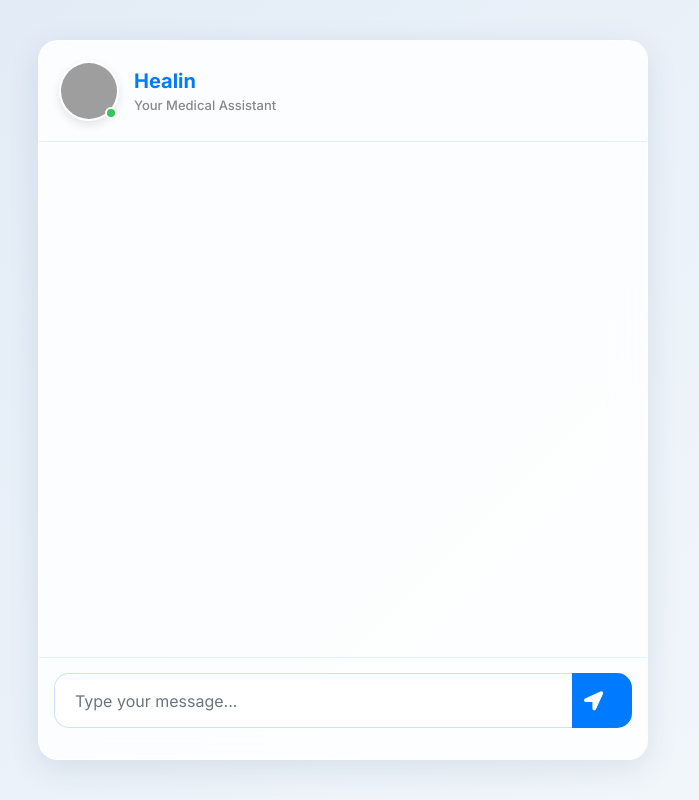
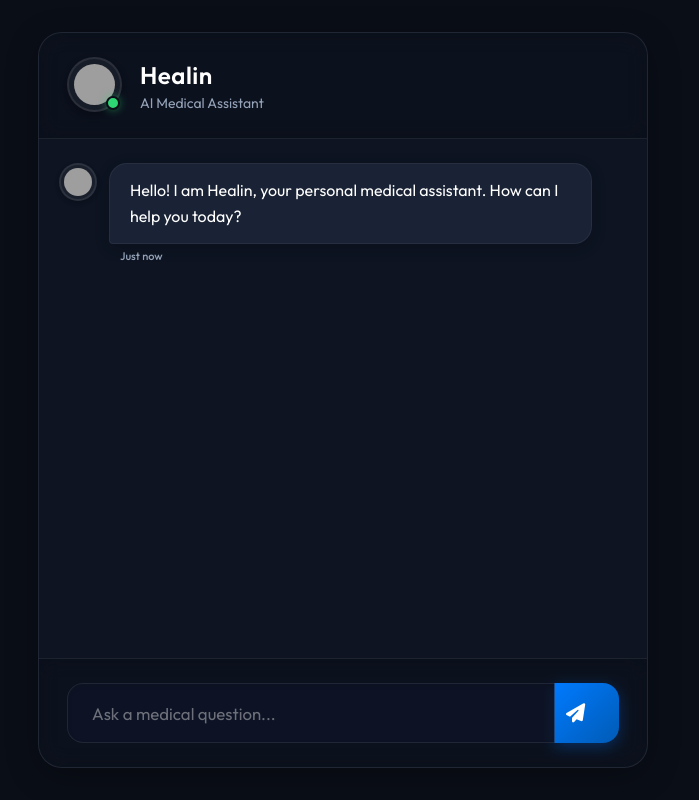
Before and after one commit to thevikramrajput/healin, a Flask app: page / in a window 1280 px wide. Shown: the whole page, without its empty margins (297-996 px from the left). Run offline with Flask 3, Linux system fonts and the light colour scheme; some libraries are stand-ins or nearby versions; grey boxes are pictures that could not be loaded.

Commit message:
Revamp styling with premium dark glassmorphism UI theme

```diff
--- a/static/style.css
+++ b/static/style.css
@@ -1,242 +1,306 @@
-@import url('https://fonts.googleapis.com/css2?family=Inter:wght@400;500;600;700&display=swap');
+@import url('https://fonts.googleapis.com/css2?family=Outfit:wght@300;400;500;600;700&display=swap');
 
 :root {
-    --bg-gradient-start: #e0eaf5;
-    --bg-gradient-end: #f4f8fc;
-    --primary-blue: #007aff;
-    --secondary-blue: #005bb5;
-    --card-bg: rgba(255, 255, 255, 0.85);
-    --bot-msg-bg: #ffffff;
-    --user-msg-bg: #007aff;
-    --text-main: #333333;
-    --text-user: #ffffff;
-    --shadow-soft: 0 8px 32px rgba(0, 50, 100, 0.1);
-    --border-light: rgba(255, 255, 255, 0.6);
+    --bg-base: #0a0e17;
+    --bg-mesh-1: rgba(0, 122, 255, 0.15);
+    --bg-mesh-2: rgba(46, 213, 115, 0.1);
+
+    --card-bg: rgba(16, 24, 39, 0.7);
+    --card-border: rgba(255, 255, 255, 0.08);
+
+    --bot-msg-bg: rgba(30, 41, 59, 0.8);
+    --bot-msg-border: rgba(255, 255, 255, 0.05);
+
+    --user-msg-bg: linear-gradient(135deg, #007aff, #005bb5);
+
+    --text-primary: #ffffff;
+    --text-secondary: #94a3b8;
+
+    --accent: #007aff;
+    --accent-hover: #005bb5;
+
+    --shadow-soft: 0 8px 32px rgba(0, 0, 0, 0.3);
 }
 
 body, html {
     height: 100%;
     margin: 0;
-    background: linear-gradient(135deg, var(--bg-gradient-start) 0%, var(--bg-gradient-end) 100%);
-    font-family: 'Inter', sans-serif;
-    color: var(--text-main);
+    background-color: var(--bg-base);
+    font-family: 'Outfit', sans-serif;
+    color: var(--text-primary);
     overflow: hidden;
+    position: relative;
 }
 
-body::before {
+/* Animated Background Mesh */
+body::before, body::after {
     content: '';
     position: absolute;
-    top: -50%; left: -50%; width: 200%; height: 200%;
-    background: radial-gradient(circle, rgba(0, 122, 255, 0.05) 0%, transparent 60%);
+    width: 40vw;
+    height: 40vw;
+    min-width: 300px;
+    min-height: 300px;
+    border-radius: 50%;
+    filter: blur(80px);
     z-index: -1;
+    animation: drift 20s infinite alternate linear;
+}
+body::before {
+    background: var(--bg-mesh-1);
+    top: -10%; left: 0%;
+}
+body::after {
+    background: var(--bg-mesh-2);
+    bottom: -10%; right: 0%;
+    animation-delay: -10s;
+}
+
+@keyframes drift {
+    0% { transform: translate(0, 0) scale(1); }
+    100% { transform: translate(10vw, 10vh) scale(1.1); }
 }
 
 .chat {
     margin-top: auto;
     margin-bottom: auto;
-    height: 90vh;
+    height: 92vh;
+    animation: floatIn 0.8s cubic-bezier(0.16, 1, 0.3, 1) forwards;
+}
+
+@keyframes floatIn {
+    from { opacity: 0; transform: translateY(30px); }
+    to { opacity: 1; transform: translateY(0); }
 }
 
 .card {
     height: 100%;
-    border-radius: 20px !important;
-    background-color: var(--card-bg) !important;
-    backdrop-filter: blur(16px);
-    -webkit-backdrop-filter: blur(16px);
-    border: 1px solid var(--border-light) !important;
+    border-radius: 24px !important;
+    background: var(--card-bg) !important;
+    backdrop-filter: blur(20px);
+    -webkit-backdrop-filter: blur(20px);
+    border: 1px solid var(--card-border) !important;
     box-shadow: var(--shadow-soft) !important;
     display: flex;
     flex-direction: column;
+    overflow: hidden;
 }
 
 .msg_card_body {
     overflow-y: auto;
     flex: 1;
-    padding: 20px 15px;
+    padding: 24px 20px;
     scroll-behavior: smooth;
+    display: flex;
+    flex-direction: column;
 }
 
 /* Elegant Scrollbar */
-.msg_card_body::-webkit-scrollbar {
-    width: 6px;
-}
-.msg_card_body::-webkit-scrollbar-track {
-    background: transparent;
-}
+.msg_card_body::-webkit-scrollbar { width: 6px; }
+.msg_card_body::-webkit-scrollbar-track { background: transparent; }
 .msg_card_body::-webkit-scrollbar-thumb {
-    background: rgba(0, 122, 255, 0.3);
+    background: rgba(255, 255, 255, 0.1);
     border-radius: 10px;
 }
+.msg_card_body::-webkit-scrollbar-thumb:hover { background: rgba(255, 255, 255, 0.2); }
 
 .card-header {
-    border-radius: 20px 20px 0 0 !important;
-    border-bottom: 1px solid rgba(0, 122, 255, 0.1) !important;
-    background: transparent !important;
-    padding: 20px !important;
+    background: rgba(0,0,0,0.2) !important;
+    border-bottom: 1px solid var(--card-border) !important;
+    padding: 24px 28px !important;
+    backdrop-filter: blur(10px);
 }
 
 .card-footer {
-    border-radius: 0 0 20px 20px !important;
-    border-top: 1px solid rgba(0, 122, 255, 0.1) !important;
-    background: transparent !important;
-    padding: 15px !important;
+    background: rgba(0,0,0,0.2) !important;
+    border-top: 1px solid var(--card-border) !important;
+    padding: 24px 28px !important;
+    backdrop-filter: blur(10px);
 }
 
 .type_msg {
-    background-color: #ffffff !important;
-    border: 1px solid rgba(0, 122, 255, 0.2) !important;
-    color: var(--text-main) !important;
-    height: 55px !important;
-    border-radius: 15px 0 0 15px !important;
-    padding: 10px 20px;
-    font-size: 1rem;
-    box-shadow: none !important;
+    background: rgba(15, 23, 42, 0.6) !important;
+    border: 1px solid var(--card-border) !important;
+    color: var(--text-primary) !important;
+    height: 60px !important;
+    border-radius: 16px 0 0 16px !important;
+    padding: 10px 24px;
+    font-size: 1.05rem;
+    box-shadow: inset 0 2px 4px rgba(0,0,0,0.1) !important;
     transition: 0.3s;
 }
 
 .type_msg:focus {
-    border-color: var(--primary-blue) !important;
-    box-shadow: 0 0 0 3px rgba(0, 122, 255, 0.1) !important;
+    border-color: var(--accent) !important;
+    background: rgba(15, 23, 42, 0.8) !important;
+    box-shadow: inset 0 2px 4px rgba(0,0,0,0.1), 0 0 0 2px rgba(0, 122, 255, 0.2) !important;
     outline: none !important;
 }
 
+.type_msg::placeholder {
+    color: rgba(255, 255, 255, 0.4);
+}
+
 .send_btn {
-    border-radius: 0 15px 15px 0 !important;
-    background-color: var(--primary-blue) !important;
+    border-radius: 0 16px 16px 0 !important;
+    background: var(--user-msg-bg) !important;
     border: none !important;
     color: white !important;
     cursor: pointer;
-    width: 60px;
-    transition: 0.3s;
+    width: 65px;
+    transition: transform 0.2s, box-shadow 0.2s;
     font-size: 1.2rem;
+    box-shadow: 0 4px 15px rgba(0, 122, 255, 0.3) !important;
 }
 
 .send_btn:hover {
-    background-color: var(--secondary-blue) !important;
-    transform: translateY(-1px);
+    transform: translateY(-2px);
+    box-shadow: 0 6px 20px rgba(0, 122, 255, 0.4) !important;
+}
+
+.send_btn:active {
+    transform: translateY(0);
 }
 
 .user_img {
-    height: 60px;
-    width: 60px;
-    border: 2px solid white;
-    box-shadow: 0 4px 10px rgba(0, 0, 0, 0.1);
-    background-color: white;
+    height: 55px;
+    width: 55px;
+    border: 2px solid var(--card-border);
+    border-radius: 50%;
+    object-fit: cover;
+    box-shadow: 0 4px 10px rgba(0,0,0,0.3);
+    padding: 5px;
+    background: rgba(255,255,255,0.05);
 }
 
 .user_img_msg {
-    height: 35px;
-    width: 35px;
-    border: 2px solid white;
-    box-shadow: 0 2px 5px rgba(0, 0, 0, 0.05);
-    background-color: white;
+    height: 38px;
+    width: 38px;
+    border: 2px solid var(--card-border);
+    border-radius: 50%;
+    object-fit: cover;
+    box-shadow: 0 2px 5px rgba(0,0,0,0.2);
+    padding: 3px;
+    background: rgba(255,255,255,0.05);
 }
 
 .img_cont {
     position: relative;
-    height: 60px;
-    width: 60px;
+    height: 55px;
+    width: 55px;
 }
 
 .img_cont_msg {
-    height: 35px;
-    width: 35px;
+    height: 38px;
+    width: 38px;
     display: flex;
     align-items: flex-end;
 }
 
 .online_icon {
     position: absolute;
-    height: 12px;
-    width: 12px;
-    background-color: #34c759;
+    height: 14px;
+    width: 14px;
+    background-color: #2ed573;
     border-radius: 50%;
     bottom: 2px;
     right: 2px;
-    border: 2px solid white;
+    border: 2px solid var(--bg-base);
+    box-shadow: 0 0 8px rgba(46, 213, 115, 0.5);
 }
 
 .user_info {
     margin-top: auto;
     margin-bottom: auto;
-    margin-left: 15px;
+    margin-left: 18px;
 }
 
 .user_info span {
-    font-size: 20px;
-    font-weight: 700;
-    color: var(--primary-blue);
+    font-size: 24px;
+    font-weight: 600;
+    color: var(--text-primary);
+    letter-spacing: 0.5px;
 }
 
 .user_info p {
-    font-size: 13px;
-    color: #888;
+    font-size: 14px;
+    color: var(--text-secondary);
     margin-bottom: 0;
-    font-weight: 500;
+    font-weight: 400;
+}
+
+/* Animations for messages */
+@keyframes slideUpFade {
+    from { opacity: 0; transform: translateY(15px); }
+    to { opacity: 1; transform: translateY(0); }
 }
 
 .msg_cotainer {
     margin-top: auto;
-    margin-bottom: auto;
+    margin-bottom: 30px;
     margin-left: 12px;
-    border-radius: 18px 18px 18px 0;
-    background-color: var(--bot-msg-bg);
-    padding: 12px 18px;
+    border-radius: 18px 18px 18px 4px;
+    background: var(--bot-msg-bg);
+    border: 1px solid var(--bot-msg-border);
+    padding: 14px 20px;
     position: relative;
-    font-size: 0.95rem;
-    line-height: 1.5;
-    color: var(--text-main);
-    box-shadow: 0 2px 10px rgba(0, 0, 0, 0.03);
-    max-width: 80%;
+    font-size: 1rem;
+    line-height: 1.6;
+    color: var(--text-primary);
+    box-shadow: 0 4px 15px rgba(0, 0, 0, 0.15);
+    max-width: 85%;
     word-wrap: break-word;
+    animation: slideUpFade 0.3s ease-out forwards;
 }
 
 .msg_cotainer_send {
     margin-top: auto;
-    margin-bottom: auto;
+    margin-bottom: 30px;
     margin-right: 12px;
-    border-radius: 18px 18px 0 18px;
-    background-color: var(--user-msg-bg);
-    padding: 12px 18px;
+    border-radius: 18px 18px 4px 18px;
+    background: var(--user-msg-bg);
+    padding: 14px 20px;
     position: relative;
-    font-size: 0.95rem;
-    line-height: 1.5;
-    color: var(--text-user);
-    box-shadow: 0 2px 10px rgba(0, 122, 255, 0.2);
-    max-width: 80%;
+    font-size: 1rem;
+    line-height: 1.6;
+    color: #fff;
+    box-shadow: 0 4px 15px rgba(0, 122, 255, 0.25);
+    max-width: 85%;
     word-wrap: break-word;
+    animation: slideUpFade 0.3s ease-out forwards;
 }
 
 .msg_time {
     position: absolute;
-    left: 8px;
-    bottom: -20px;
-    color: #999;
-    font-size: 10px;
+    left: 10px;
+    bottom: -22px;
+    color: var(--text-secondary);
+    font-size: 11px;
     font-weight: 500;
+    white-space: nowrap;
 }
 
 .msg_time_send {
     position: absolute;
-    right: 8px;
-    bottom: -20px;
-    color: #999;
-    font-size: 10px;
+    right: 10px;
+    bottom: -22px;
+    color: var(--text-secondary);
+    font-size: 11px;
     font-weight: 500;
+    white-space: nowrap;
 }
 
 /* Typing Indicator Animation */
 .typing {
     display: inline-flex;
     align-items: center;
-    gap: 4px;
-    padding: 5px 10px;
+    gap: 5px;
+    padding: 6px 4px;
 }
 
 .typing-dot {
     width: 6px;
     height: 6px;
-    background-color: var(--primary-blue);
+    background-color: var(--text-secondary);
     border-radius: 50%;
     animation: typing 1.4s infinite ease-in-out both;
 }
@@ -245,6 +309,19 @@ body::before {
 .typing-dot:nth-child(2) { animation-delay: -0.16s; }
 
 @keyframes typing {
-    0%, 80%, 100% { transform: scale(0); opacity: 0.5; }
+    0%, 80%, 100% { transform: scale(0); opacity: 0.3; }
     40% { transform: scale(1); opacity: 1; }
 }
+
+/* Markdown styling inside bot message */
+.msg_cotainer p { margin-bottom: 10px; }
+.msg_cotainer p:last-child { margin-bottom: 0; }
+.msg_cotainer pre {
+    background: rgba(0,0,0,0.3);
+    padding: 10px;
+    border-radius: 8px;
+    overflow-x: auto;
+    color: #ffd079;
+}
+.msg_cotainer code { color: #5eead4; background: rgba(0,0,0,0.2); padding: 2px 6px; border-radius: 4px; }
+.msg_cotainer ul, .msg_cotainer ol { padding-left: 20px; }
--- a/templates/chat.html
+++ b/templates/chat.html
@@ -1,46 +1,59 @@
-<link href="//maxcdn.bootstrapcdn.com/bootstrap/4.1.1/css/bootstrap.min.css" rel="stylesheet" id="bootstrap-css">
-<script src="//maxcdn.bootstrapcdn.com/bootstrap/4.1.1/js/bootstrap.min.js"></script>
-<script src="//cdnjs.cloudflare.com/ajax/libs/jquery/3.2.1/jquery.min.js"></script>
+<!DOCTYPE html>
+<html lang="en">
+<head>
+    <meta charset="UTF-8">
+    <meta name="viewport" content="width=device-width, initial-scale=1.0">
+    <title>Healin - AI Medical Assistant</title>
 
-<!DOCTYPE html>
-<html>
-	<head>
-		<title>Healin - Medical Assistant</title>
-		<link rel="stylesheet" href="https://stackpath.bootstrapcdn.com/bootstrap/4.1.3/css/bootstrap.min.css" integrity="sha384-MCw98/SFnGE8fJT3GXwEOngsV7Zt27NXFoaoApmYm81iuXoPkFOJwJ8ERdknLPMO" crossorigin="anonymous">
-		<link rel="stylesheet" href="https://use.fontawesome.com/releases/v5.5.0/css/all.css" integrity="sha384-B4dIYHKNBt8Bc12p+WXckhzcICo0wtJAoU8YZTY5qE0Id1GSseTk6S+L3BlXeVIU" crossorigin="anonymous">
-		<script src="https://ajax.googleapis.com/ajax/libs/jquery/3.3.1/jquery.min.js"></script>
+    <!-- Bootstrap and Fonts -->
+    <link rel="stylesheet" href="https://stackpath.bootstrapcdn.com/bootstrap/4.5.2/css/bootstrap.min.css">
+    <link rel="stylesheet" href="https://cdnjs.cloudflare.com/ajax/libs/font-awesome/6.4.0/css/all.min.css">
+
+    <!-- Scripts -->
+    <script src="https://ajax.googleapis.com/ajax/libs/jquery/3.6.0/jquery.min.js"></script>
     <script src="https://cdn.jsdelivr.net/npm/marked/marked.min.js"></script>
+
+    <!-- Custom CSS -->
     <link rel="stylesheet" type="text/css" href="{{ url_for('static', filename='style.css')}}"/>
 </head>
-
-
 <body>
     <div class="container-fluid h-100">
         <div class="row justify-content-center h-100">
-				<div class="col-md-8 col-xl-6 chat">
+            <div class="col-md-9 col-lg-7 col-xl-6 chat">
                 <div class="card">
                     <div class="card-header msg_head">
                         <div class="d-flex bd-highlight">
                             <div class="img_cont">
-									<img src="https://cdn-icons-png.flaticon.com/512/387/387569.png" class="rounded-circle user_img">
-									<!-- <img src="https://www.prdistribution.com/spirit/uploads/pressreleases/2019/newsreleases/d83341deb75c4c4f6b113f27b1e42cd8-chatbot-florence-already-helps-thousands-of-patients-to-remember-their-medication.png" class="rounded-circle user_img"> -->
+                                <img src="https://cdn-icons-png.flaticon.com/512/387/387569.png" class="rounded-circle user_img" alt="Healin Avatar">
                                 <span class="online_icon"></span>
                             </div>
                             <div class="user_info">
                                 <span>Healin</span>
-									<p>Your Medical Assistant</p>
+                                <p>AI Medical Assistant</p>
                             </div>
                         </div>
                     </div>
+
                     <div id="messageFormeight" class="card-body msg_card_body">
+                        <!-- Initial Greeting -->
+                        <div class="d-flex justify-content-start mb-4">
+                            <div class="img_cont_msg">
+                                <img src="https://cdn-icons-png.flaticon.com/512/387/387569.png" class="rounded-circle user_img_msg" alt="Healin">
+                            </div>
+                            <div class="msg_cotainer">
+                                Hello! I am Healin, your personal medical assistant. How can I help you today?
+                                <span class="msg_time">Just now</span>
+                            </div>
+                        </div>
+                    </div>
 
-
-						</div>
                     <div class="card-footer">
                         <form id="messageArea" class="input-group">
-                                <input type="text" id="text" name="msg" placeholder="Type your message..." autocomplete="off" class="form-control type_msg" required/>
+                            <input type="text" id="text" name="msg" placeholder="Ask a medical question..." autocomplete="off" class="form-control type_msg" required/>
                             <div class="input-group-append">
-									<button type="submit" id="send" class="input-group-text send_btn"><i class="fas fa-location-arrow"></i></button>
+                                <button type="submit" id="send" class="input-group-text send_btn" aria-label="Send Message">
+                                    <i class="fas fa-paper-plane"></i>
+                                </button>
                             </div>
                         </form>
                     </div>
@@ -56,11 +69,13 @@
         }
 
         $(document).ready(function() {
+            scrollToBottom(); // Scroll on initial load
+
             $("#messageArea").on("submit", async function(event) {
                 event.preventDefault();
 
                 const date = new Date();
-					const str_time = date.getHours() + ":" + (date.getMinutes() < 10 ? '0' : '') + date.getMinutes();
+                const str_time = date.getHours().toString().padStart(2, '0') + ":" + date.getMinutes().toString().padStart(2, '0');
 
                 var rawText = $("#text").val();
                 if (!rawText.trim()) return;
@@ -68,7 +83,7 @@
                 var userHtml = `
                 <div class="d-flex justify-content-end mb-4">
                     <div class="msg_cotainer_send">
-                            ${rawText}
+                        ${rawText.replace(/</g, "&lt;").replace(/>/g, "&gt;")}
                         <span class="msg_time_send">${str_time}</span>
                     </div>
                 </div>`;
@@ -76,6 +91,7 @@
                 $("#text").val("");
                 $("#messageFormeight").append(userHtml);
                 scrollToBottom();
+
                 const botId = "bot-msg-" + Date.now();
                 var botHtml = `
                 <div class="d-flex justify-content-start mb-4">
@@ -83,11 +99,16 @@
                         <img src="https://cdn-icons-png.flaticon.com/512/387/387569.png" class="rounded-circle user_img_msg">
                     </div>
                     <div class="msg_cotainer" id="${botId}">
-                            <div class="typing"><div class="typing-dot"></div><div class="typing-dot"></div><div class="typing-dot"></div></div>
+                        <div class="typing">
+                            <div class="typing-dot"></div>
+                            <div class="typing-dot"></div>
+                            <div class="typing-dot"></div>
+                        </div>
                     </div>
                 </div>`;
                 $("#messageFormeight").append(botHtml);
                 scrollToBottom();
+
                 try {
                     const response = await fetch('/get', {
                         method: 'POST',
@@ -95,11 +116,12 @@
                         body: new URLSearchParams({ 'msg': rawText })
                     });
 
+                    if (!response.ok) throw new Error("Network response was not ok");
+
                     const reader = response.body.getReader();
                     const decoder = new TextDecoder("utf-8");
                     let fullText = "";
 
-                        // Remove typing indicator initially
                     document.getElementById(botId).innerHTML = '';
 
                     while (true) {
@@ -109,16 +131,16 @@
                         const chunk = decoder.decode(value, { stream: true });
                         fullText += chunk;
 
-                            // Render markdown using Marked.js and inject
                         document.getElementById(botId).innerHTML = marked.parse(fullText) + `<span class="msg_time">${str_time}</span>`;
                         scrollToBottom();
                     }
                 } catch (error) {
-                        document.getElementById(botId).innerHTML = `Sorry, I encountered an error. Please try again. <span class="msg_time">${str_time}</span>`;
+                    console.error("Fetch error:", error);
+                    document.getElementById(botId).innerHTML = `Sorry, I encountered an error. Please try connecting again. <span class="msg_time">${str_time}</span>`;
+                    scrollToBottom();
                 }
             });
         });
     </script>
-
 </body>
 </html>
```
Lines whose indentation alone changed are shown as unchanged.
